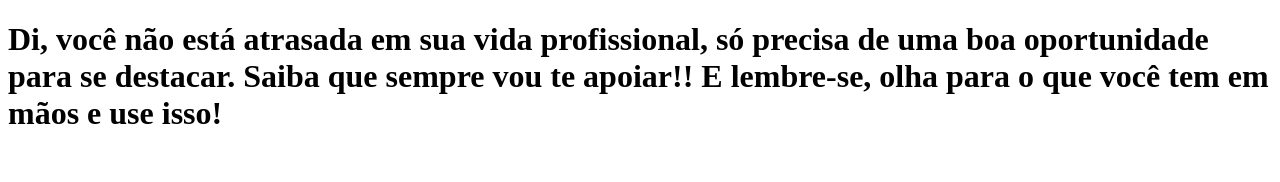
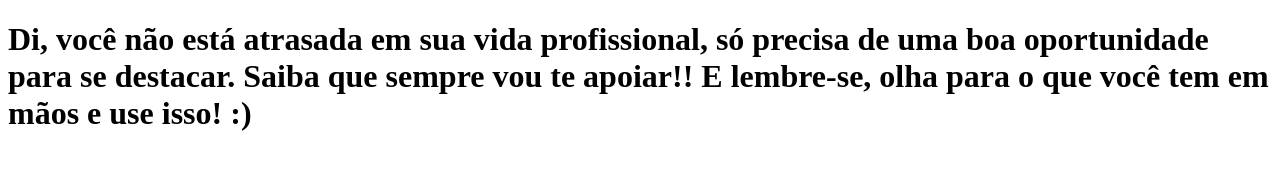
Before and after one commit to cwilliam98/clone-tabnews, a Next.js app: page / in a window 1280 px wide. Shown: the top 182 px of the page. Built offline with nearby package versions, Linux system fonts and the light colour scheme.

Commit message:
Modifica a frase

```diff
--- a/pages/index.js
+++ b/pages/index.js
@@ -2,7 +2,7 @@ function Home(){
     return <h1>Di, você não está atrasada em sua vida profissional,
                 só precisa de uma boa oportunidade para se destacar. Saiba que sempre vou te apoiar!!
 
-                E lembre-se, olha para o que você tem em mãos e use isso!
+                E lembre-se, olha para o que você tem em mãos e use isso! :)
             </h1>
 }
 
```
